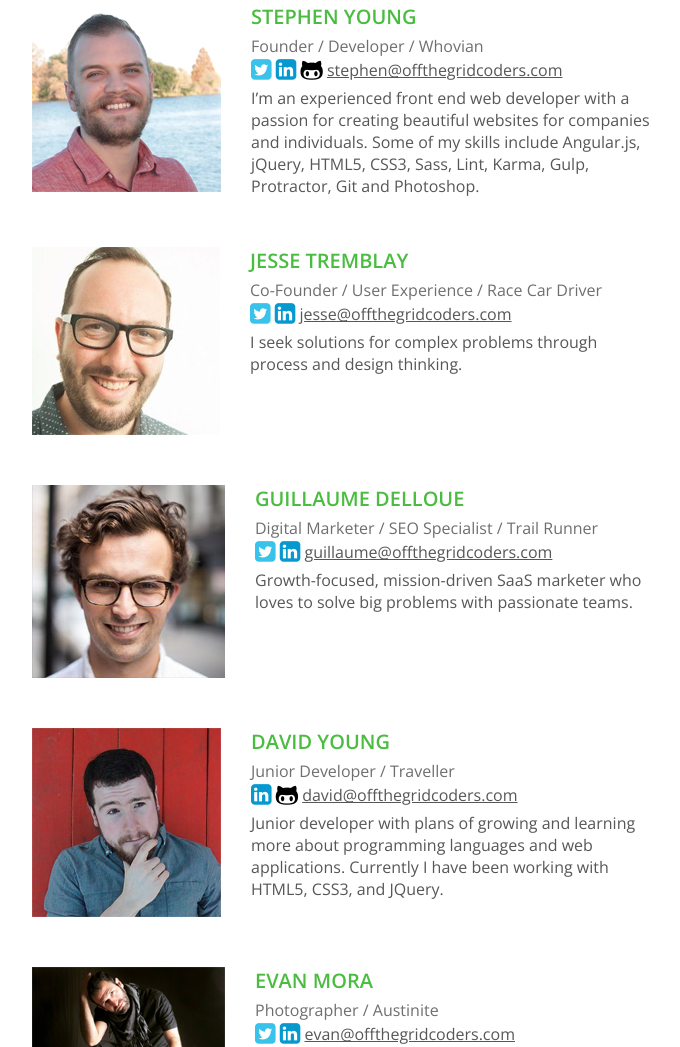
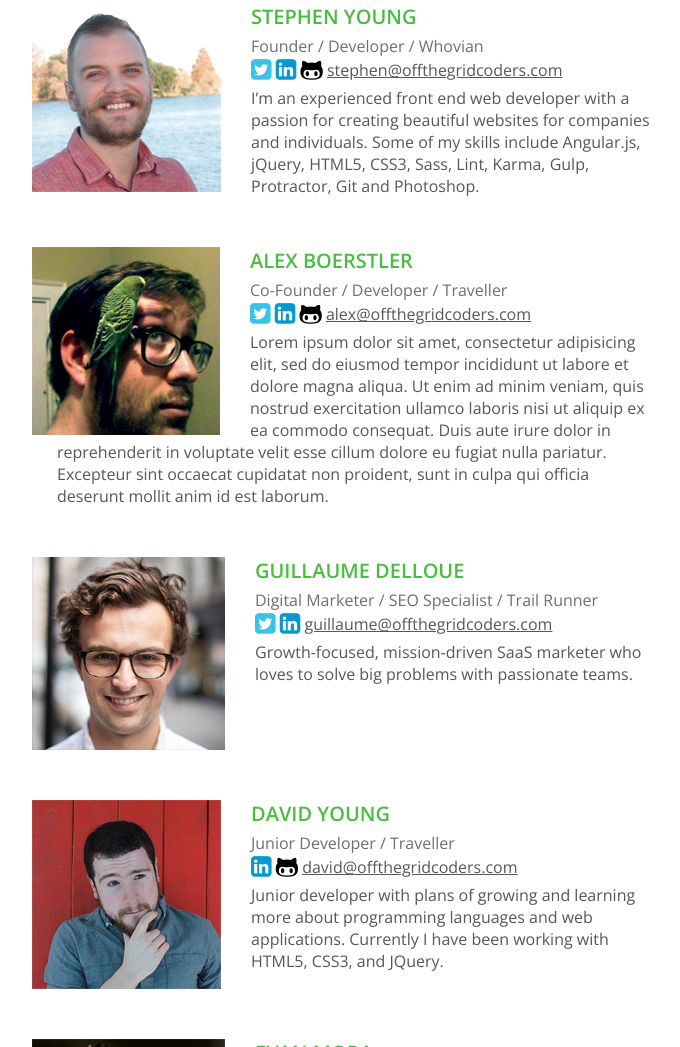
Before and after one commit to offthegridcoders/otg-marketingsite, a website: page src/templates/index.html in a window 1280 px wide. Shown: the part 1504-2551 px from the top of the page, without its empty margins (291-971 px from the left). Drawn offline with nearby package versions, Linux system fonts and the light colour scheme; files that its build step writes are made by us from their sources; files whose address does not match are found by name.

Commit message:
removed jesse added alex

```diff
--- a/src/partials/_team.html
+++ b/src/partials/_team.html
@@ -15,16 +15,17 @@
       <p>I’m an experienced front end web developer with a passion for creating beautiful websites for companies and individuals. Some of my skills include Angular.js, jQuery, HTML5, CSS3, Sass, Lint, Karma, Gulp, Protractor, Git and Photoshop.</p>
     </li>
     <li class="single-member clearfix">
-      <img class="profile-pic wow animated pulse" src="assets/team/jesse.png">
-      <h1 class="wow animated lightSpeedIn">Jesse Tremblay</h1>
-      <h2>Co-Founder / User Experience / Race Car Driver</h2>
+      <img class="profile-pic wow animated pulse" src="assets/team/alex.png">
+      <h1 class="wow animated lightSpeedIn">Alex Boerstler</h1>
+      <h2>Co-Founder / Developer / Traveller</h2>
       <ul class="social-list">
-        <li><a href="https://twitter.com/jesseotremblay" target="_blank"><i class="fa fa-twitter-square"></i></a></li>
-        <li><a href="http://www.linkedin.com/in/jesseotremblay/en" target="_blank"><i class="fa fa-linkedin-square"></i></a></li>
-        <li><a href="mailto:jesse@offthegridcoders.com">
-          jesse@offthegridcoders.com</a></li>
+        <li><a href="https://twitter.com/nerdgrass" target="_blank"><i class="fa fa-twitter-square"></i></a></li>
+        <li><a href="https://www.linkedin.com/in/nerdgrass" target="_blank"><i class="fa fa-linkedin-square"></i></a></li>
+        <li><a href="https://github.com/nerdgrass" target="_blank"><i class="fa fa-github-alt"></i></a></li>
+        <li><a href="mailto:alex@offthegridcoders.com">
+          alex@offthegridcoders.com</a></li>
       </ul>
-      <p>I seek solutions for complex problems through process and design thinking.</p>
+      <p>Lorem ipsum dolor sit amet, consectetur adipisicing elit, sed do eiusmod tempor incididunt ut labore et dolore magna aliqua. Ut enim ad minim veniam, quis nostrud exercitation ullamco laboris nisi ut aliquip ex ea commodo consequat. Duis aute irure dolor in reprehenderit in voluptate velit esse cillum dolore eu fugiat nulla pariatur. Excepteur sint occaecat cupidatat non proident, sunt in culpa qui officia deserunt mollit anim id est laborum.</p>
     </li>
     <li class="single-member clearfix">
       <img class="profile-pic wow animated pulse" src="assets/team/guillaume.png">
```
Also changed, not shown: dist/assets/team/alex.png (added), dist/assets/team/jesse.png (deleted), dist/css/main.css, dist/index.html, dist/js/inits.js, dist/js/jquery.min.js, src/assets/team/alex.png (added), src/assets/team/jesse.png (deleted).
